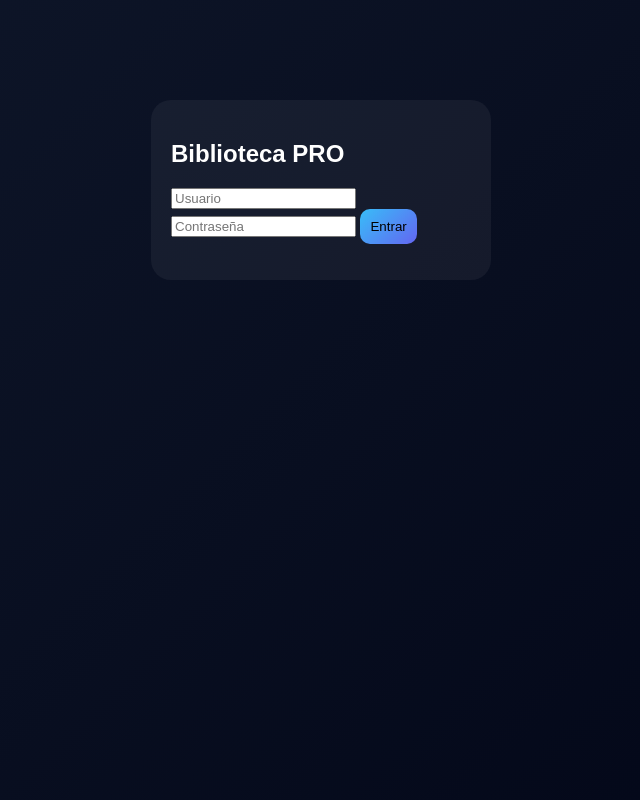
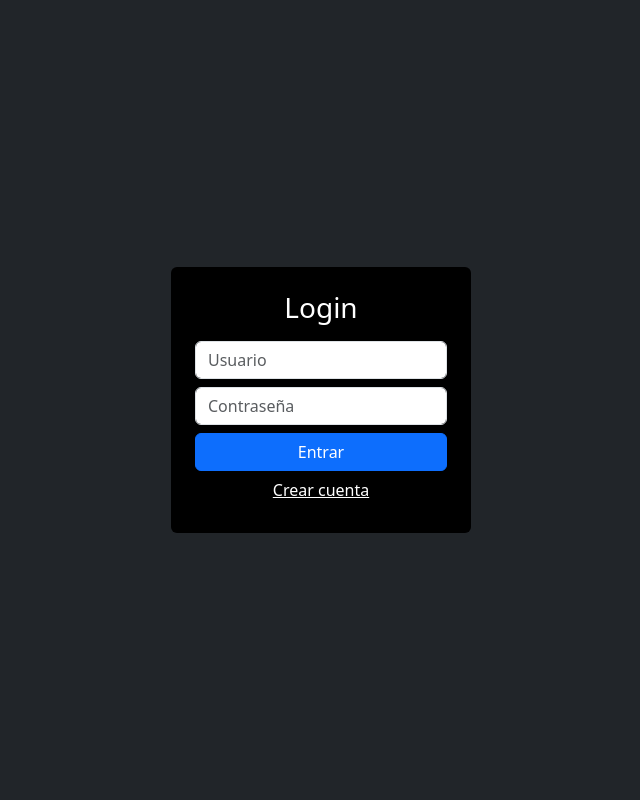
Before and after one commit to juanariasn-cmyk/proyecto-biblioteca, a Flask app: page / in a window 1280 px wide. Shown: the whole page, without its empty margins (319-959 px from the left). Run offline with Flask 3, Linux system fonts and the light colour scheme.

Commit message:
Update login.html

```diff
--- a/web_app/templates/login.html
+++ b/web_app/templates/login.html
@@ -1,10 +1,22 @@
-<meta name="viewport" content="width=device-width, initial-scale=1.0">
-<link rel="stylesheet" href="/static/style.css">
-<div class="login-box">
-<h2>Biblioteca PRO</h2>
-<form method="POST">
-<input name="user" placeholder="Usuario">
-<input name="password" type="password" placeholder="Contraseña">
-<button>Entrar</button>
+<!DOCTYPE html>
+<html>
+<head>
+    <title>Login</title>
+    <link href="https://cdn.jsdelivr.net/npm/bootstrap@5.3.0/dist/css/bootstrap.min.css" rel="stylesheet">
+</head>
+
+<body class="bg-dark text-white d-flex justify-content-center align-items-center vh-100">
+
+<form method="POST" class="bg-black p-4 rounded" style="width:300px;">
+    <h3 class="text-center mb-3">Login</h3>
+
+    <input name="user" class="form-control mb-2" placeholder="Usuario" required>
+    <input name="password" type="password" class="form-control mb-2" placeholder="Contraseña" required>
+
+    <button class="btn btn-primary w-100">Entrar</button>
+
+    <a href="/register" class="btn btn-link text-white w-100">Crear cuenta</a>
 </form>
-</div>
+
+</body>
+</html>
```
